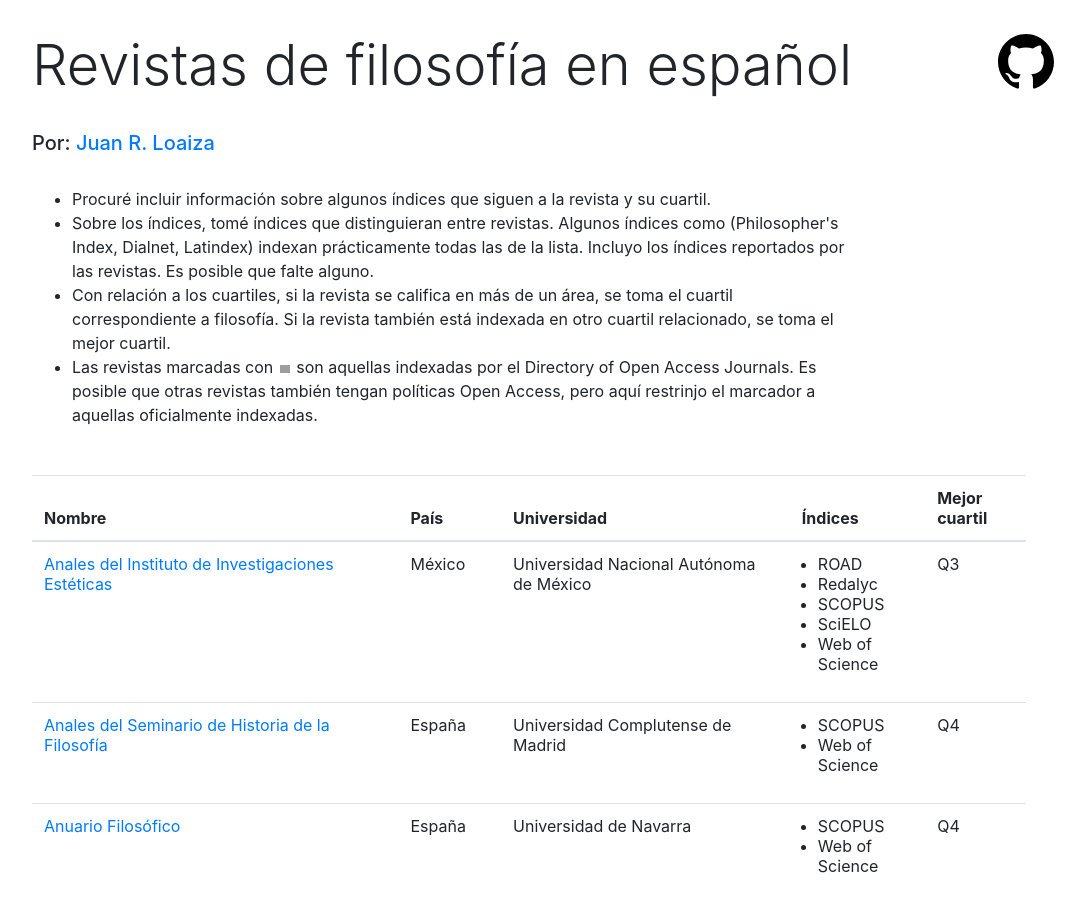
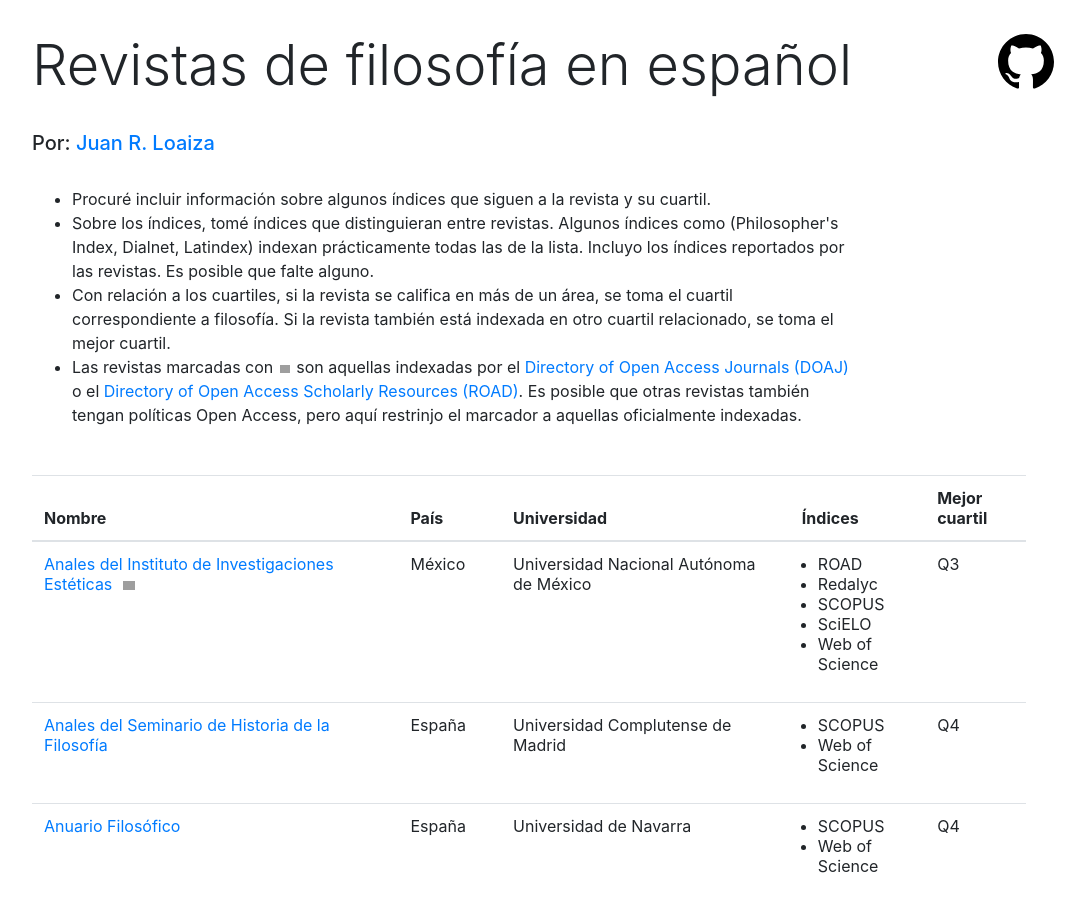
Before and after one commit to juanrloaiza/revistas_filosofia, a Jekyll site: the page built from index.md, in a window 1280 px wide and 900 px high. Shown: the whole window, without its empty margins (111-1196 px from the left). Built offline with Jekyll 4.4.1, drawn with Linux system fonts in a browser that asks for light colours; comment, search, counter and statistics services are not loaded; grey boxes are pictures that could not be loaded.

Commit message:
Agregué ROAD

```diff
--- a/_layouts/default.html
+++ b/_layouts/default.html
@@ -27,7 +27,7 @@
           <li> Sobre los índices, tomé índices que distinguieran entre revistas. Algunos índices como (Philosopher's Index, Dialnet, Latindex) indexan prácticamente todas las de la lista. Incluyo los índices reportados por las revistas. Es posible que falte alguno.
           </li>
           <li>Con relación a los cuartiles, si la revista se califica en más de un área, se toma el cuartil correspondiente a filosofía. Si la revista también está indexada en otro cuartil relacionado, se toma el mejor cuartil.</li>
-          <li>Las revistas marcadas con <img src="https://upload.wikimedia.org/wikipedia/commons/2/25/Open_Access_logo_PLoS_white.svg" style="max-width: 14px"> son aquellas indexadas por el Directory of Open Access Journals. Es posible que otras revistas también tengan políticas Open Access, pero aquí restrinjo el marcador a aquellas oficialmente indexadas.</li>
+          <li>Las revistas marcadas con <img src="https://upload.wikimedia.org/wikipedia/commons/2/25/Open_Access_logo_PLoS_white.svg" style="max-width: 14px"> son aquellas indexadas por el <a href="https://doaj.org/">Directory of Open Access Journals (DOAJ)</a> o el <a href="https://road.issn.org/">Directory of Open Access Scholarly Resources (ROAD)</a>. Es posible que otras revistas también tengan políticas Open Access, pero aquí restrinjo el marcador a aquellas oficialmente indexadas.</li>
         </ul>
       </div>
 
--- a/index.md
+++ b/index.md
@@ -18,7 +18,7 @@ layout: default
 <tr>
   <td><a href='{{ revista.web }}'>{{ revista.nombre }}
   {% for item in revista.indices %}
-  {% if 'DOAJ' == item %}
+  {% if 'DOAJ' == item or 'ROAD' == item %}
   <img src="https://upload.wikimedia.org/wikipedia/commons/2/25/Open_Access_logo_PLoS_white.svg" width="12px" style="margin-left: 6px">
   {% endif %}
   {% endfor %}
```
